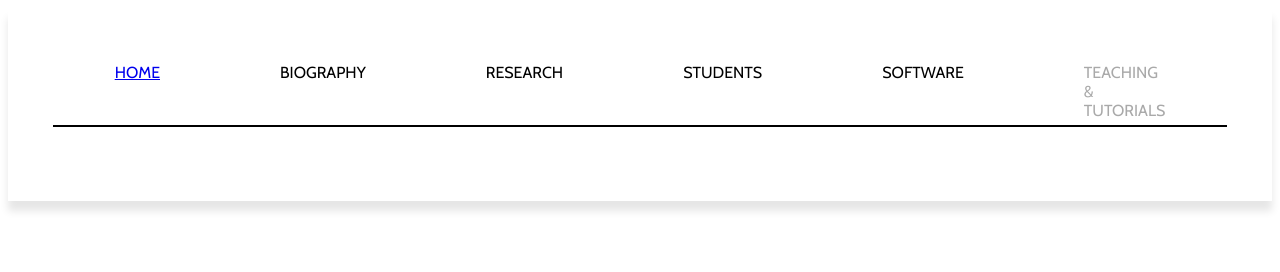
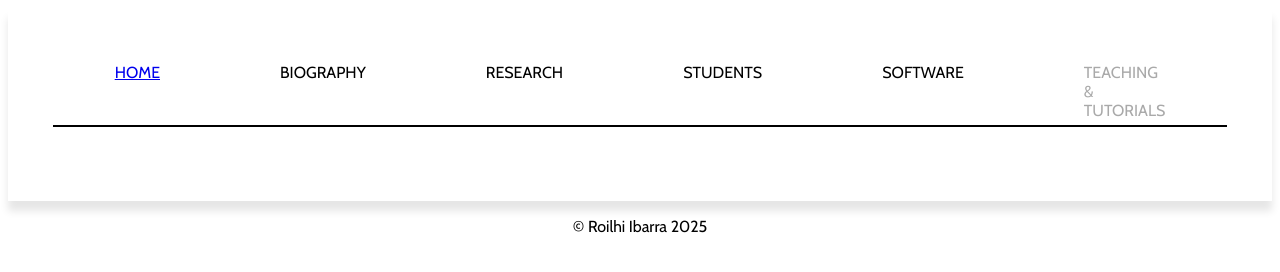
Before and after one commit to roilhi/roilhi.github.io, a plain HTML site: page teaching_tutorials.html in a window 1280 px wide. Shown: the top 272 px of the page. Drawn offline with nearby package versions, Linux system fonts and the light colour scheme; a web font is replaced by a local one.

Commit message:
add footer portfolio teaching

```diff
--- a/teaching_tutorials.html
+++ b/teaching_tutorials.html
@@ -26,5 +26,8 @@
              ES
          </div>
     </div>
+    <footer>
+            <p> &copy; Roilhi Ibarra 2025 </p>
+    </footer>
 </body>
 </html>
```
Also changed, not shown: portfolio.html (+3 -1 lines).
